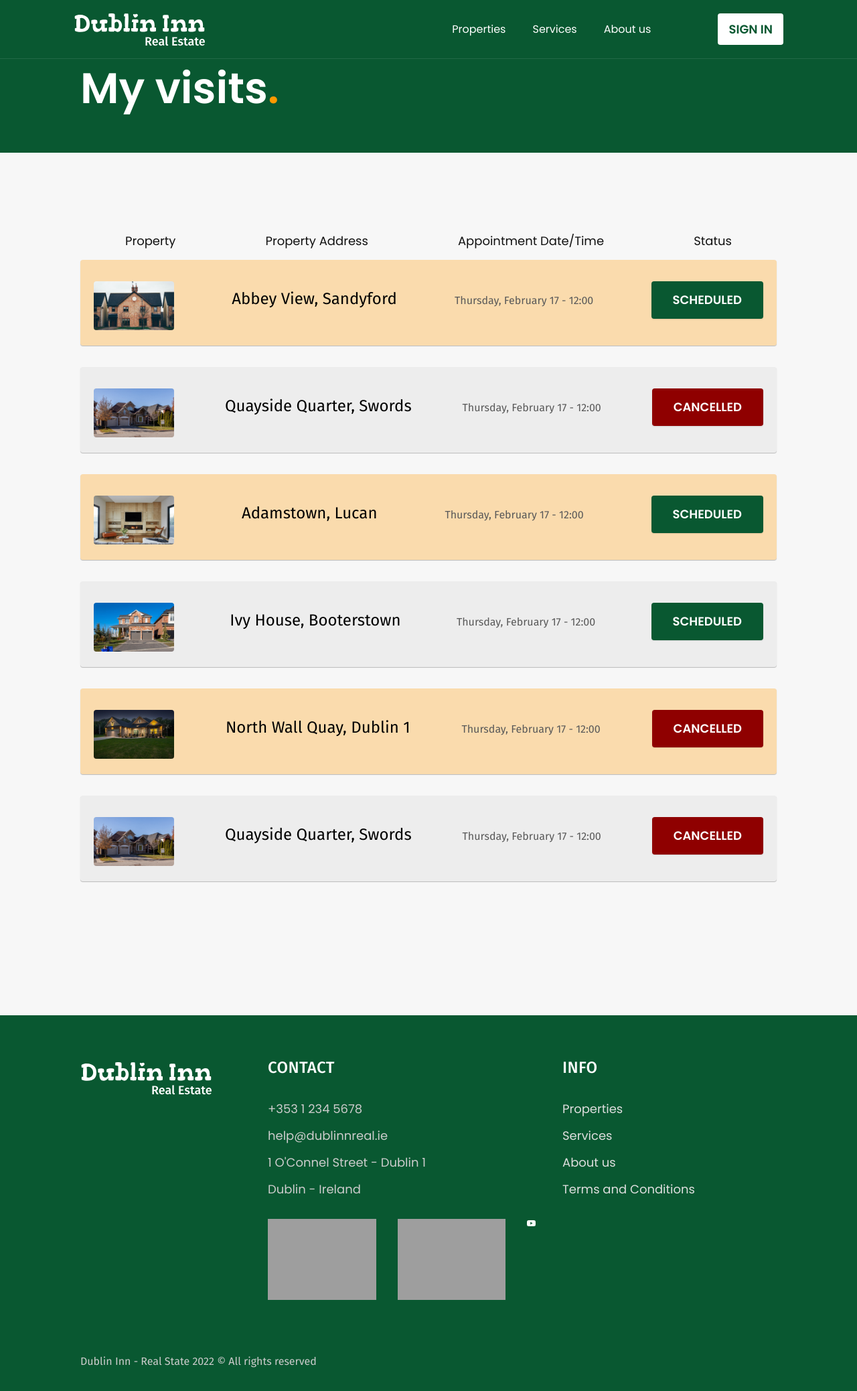
After one commit to olehh92/Dublin-Inn-Real-Estate, a Django app: template templates/schedule-list.html in a window 1280 px wide. The commit adds this page. Shown: the whole page at 67% size. Run offline with Django 4.2, Linux system fonts and the light colour scheme; the template is opened without the code that fills it, so the values that code supplies are empty; grey boxes are pictures that could not be loaded.

Commit message:
Add my schedule list html structure and style.

```diff
--- /dev/null
+++ b/static/assets/css/properties/schedule-list.css
@@ -0,0 +1,42 @@
+.header-list{
+    display: flex;
+    justify-content: space-around;
+    margin-bottom: 16px;
+}
+
+.schedule-list-content {
+    display: flex;
+    flex-wrap: wrap;
+    justify-content: space-between;
+    align-items: baseline;
+    padding: 32px 20px 20px;
+    margin-bottom: 32px;
+    border-radius: 4px;
+    box-shadow: 0px 1px 1px rgba(0, 0, 0, 0.25);
+}
+
+.schedule-list-content:nth-child(even) {
+    background-color: rgba(255, 153, 0, 0.3);
+}
+
+.schedule-list-content:nth-child(odd) {
+    background-color: var(--gray-2);
+}
+
+.schedule-list-content img {
+    align-self: flex-start;
+    max-width: 120px;
+}
+
+.schedule-list-content:last-child {
+    margin-bottom: 200px;
+}
+
+.schedule-list a:not(.cancelled):hover {
+    background-color: var(--primary-color-5);
+}
+
+.cancelled,
+.cancelled:hover {
+    background-color: var(--red-button);
+}
--- a/static/assets/css/style.css
+++ b/static/assets/css/style.css
@@ -25,3 +25,4 @@
 @import "./properties/properties.css";
 @import "./properties/property.css";
 @import "./properties/schedule.css";
+@import "./properties/schedule-list.css";
--- /dev/null
+++ b/templates/schedule-list.html
@@ -0,0 +1,127 @@
+<!DOCTYPE html>
+<html lang="en">
+
+<head>
+    <meta charset="UTF-8">
+    <meta http-equiv="X-UA-Compatible" content="IE=edge">
+    <meta name="viewport" content="width=device-width, initial-scale=1.0">
+    <meta name="description"
+        content="Dublin Inn Real Estate. We offer you a personalised service for the sale, purcharse or rental of real estate.">
+    <meta name="keywords" content="Real Estate, Rent, Properties, Dublin, Ireland, Europe ">
+    <meta name="author" content="Emidio Valereto">
+    <link rel="shortcut icon" href="../static/assets/img/favicon.svg" type="image/x-icon">
+    <link rel="stylesheet" href="../static/assets/css/style.css">
+
+    <title>Dublin Inn Real Estate | Find your dream house</title>
+</head>
+
+<body id="properties">
+
+    <header class="header-container">
+        <div class="header container">
+            <h1><a href="./"><img src="../static/assets/img/logo.svg" alt="Dublin Inn Real Estate Logo"></a></h1>
+            <nav aria-label="primary-nav">
+                <ul class="header-menu font-p-s white">
+                    <li><a href="">Properties</a></li>
+                    <li><a href="">Services</a></li>
+                    <li><a href="">About us</a></li>
+                    <li><a class="menu-btn font-p-m-b primary-color-5" href="">Sign In</a></li>
+                </ul>
+            </nav>
+        </div>
+    </header>
+
+    <main>
+        <div class="title-bg">
+            <div class="title container">
+                <h1 class="font-p-xxl white">My visits<span class="primary-color-7">.</span></h1>
+            </div>
+        </div>
+
+        <div class="schedule-list container">
+            <div class="header-list font-p-m gray-11">
+                <p>Property</p>
+                <p>Property Address</p>
+                <p>Appointment Date/Time</p>
+                <p>Status</p>
+            </div>
+            <div class="schedule-list-content">
+                <img src="../static/assets/img/properties/property_1.jpg" alt="">
+                <h2 class="font-f-l">Abbey View, Sandyford</h2>
+                <p class="font-f-s gray-8">Thursday, February 17  - 12:00</p>
+                <a class="button">Scheduled</a>
+            </div>
+            <div class="schedule-list-content">
+                <img src="../static/assets/img/properties/property_3.jpg" alt="">
+                <h2 class="font-f-l">Quayside Quarter, Swords</h2>
+                <p class="font-f-s gray-8">Thursday, February 17  - 12:00</p>
+                <a class="button cancelled">Cancelled</a>
+            </div>
+            <div class="schedule-list-content">
+                <img src="../static/assets/img/properties/property_5.jpg" alt="">
+                <h2 class="font-f-l">Adamstown, Lucan</h2>
+                <p class="font-f-s gray-8">Thursday, February 17  - 12:00</p>
+                <a class="button">Scheduled</a>
+            </div>
+            <div class="schedule-list-content">
+                <img src="../static/assets/img/properties/property_2.jpg" alt="">
+                <h2 class="font-f-l">Ivy House, Booterstown</h2>
+                <p class="font-f-s gray-8">Thursday, February 17  - 12:00</p>
+                <a class="button">Scheduled</a>
+            </div>
+            <div class="schedule-list-content">
+                <img src="../static/assets/img/properties/property_4.jpg" alt="">
+                <h2 class="font-f-l">North Wall Quay, Dublin 1</h2>
+                <p class="font-f-s gray-8">Thursday, February 17  - 12:00</p>
+                <a class="button cancelled">Cancelled</a>
+            </div>
+            <div class="schedule-list-content">
+                <img src="../static/assets/img/properties/property_3.jpg" alt="">
+                <h2 class="font-f-l">Quayside Quarter, Swords</h2>
+                <p class="font-f-s gray-8">Thursday, February 17  - 12:00</p>
+                <a class="button cancelled">Cancelled</a>
+            </div>
+        </div>
+    </main>
+
+    <footer class="footer-bg">
+        <div class="footer container">
+            <img src="../static/assets/img/logo.svg" alt="">
+            <div class="footer-contact">
+                <h3 class="font-f-l-b white">Contact</h3>
+                <ul class="font-p-m gray-4">
+                    <li><a href="tel:+35312345678">+353 1 234 5678</a></li>
+                    <li><a href="mailto:help@dublinnreal.ie">help@dublinnreal.ie</a></li>
+                    <li>1 O'Connel Street - Dublin 1</li>
+                    <li>Dublin - Ireland</li>
+                </ul>
+                <div class="footer-social">
+                    <a href="">
+                        <img src="../static/assets/img/icons/instagram.svg" alt="">
+                    </a>
+                    <a href="">
+                        <img src="../static/assets/img/icons/facebook.svg" alt="">
+                    </a>
+                    <a href="">
+                        <img src="../static/assets/img/icons/youtube.svg" alt="">
+                    </a>
+                </div>
+            </div>
+            <div class="footer-info">
+                <h3 class="font-f-l-b white">Info</h3>
+                <nav>
+                    <ul class="font-p-m gray-3">
+                        <li><a href="./properties.html">Properties</a></li>
+                        <li><a href="">Services</a></li>
+                        <li><a href="">About us</a></li>
+                        <li><a href="">Terms and Conditions</a></li>
+                    </ul>
+                </nav>
+            </div>
+            <p class="copy font-f-s gray-4">Dublin Inn - Real State 2022 © All rights reserved</p>
+        </div>
+    </footer>
+
+</body>
+
+</html>
```
